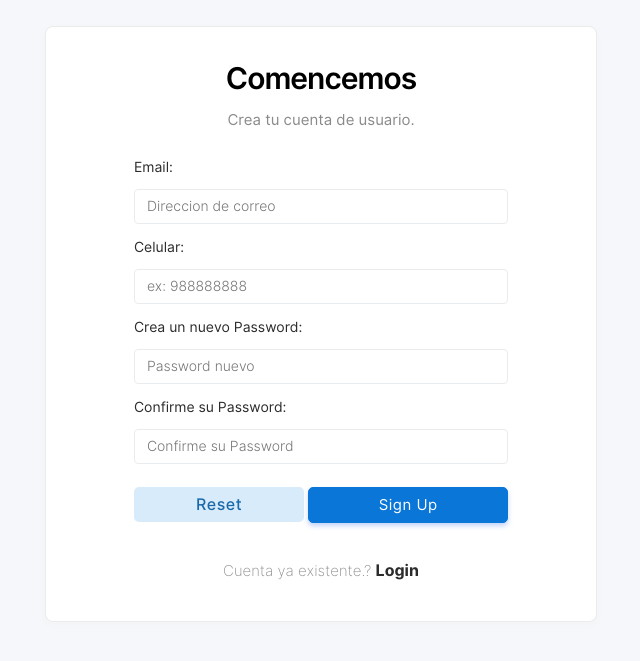
After one commit to Vjaraes/OLApoint-PdT, a PHP site: page /create-account.php in a window 1280 px wide. The commit adds this page. Shown: the top 661 px of the page, without its empty margins (319-959 px from the left). Run offline with PHP 8.4, Linux system fonts and the light colour scheme.

Commit message:
continuacion
continuacion

```diff
--- /dev/null
+++ b/create-account.php
@@ -0,0 +1,178 @@
+<!DOCTYPE html>
+<html lang="es">
+<head>
+    <meta charset="UTF-8">
+    <meta http-equiv="X-UA-Compatible" content="IE=edge">
+    <meta name="viewport" content="width=device-width, initial-scale=1.0">
+    <link rel="stylesheet" href="css/animations.css">
+    <link rel="stylesheet" href="css/main.css">
+    <link rel="stylesheet" href="css/signup.css">
+
+    <title>Crear una Cuenta</title>
+    <style>
+        .container{
+            animation: transitionIn-X 0.5s;
+        }
+    </style>
+</head>
+<body>
+<?php
+
+
+session_start();
+
+$_SESSION["user"]="";
+$_SESSION["usertype"]="";
+
+//Zona Horaria
+date_default_timezone_set('Santiago/America');
+$date = date('d-m-Y');
+
+$_SESSION["date"]=$date;
+
+
+
+include("connection.php");
+
+
+
+
+
+if($_POST){
+
+    $result= $database->query("select * from webuser");
+
+    $fname=$_SESSION['personal']['fname'];
+    $lname=$_SESSION['personal']['lname'];
+    $name=$fname." ".$lname;
+    $address=$_SESSION['personal']['address'];
+    $rut=$_SESSION['personal']['rut'];
+    $dob=$_SESSION['personal']['dob'];
+    $email=$_POST['newemail'];
+    $tele=$_POST['tele'];
+    $newpassword=$_POST['newpassword'];
+    $cpassword=$_POST['cpassword'];
+
+    if ($newpassword==$cpassword){
+        $sqlmain= "select * from webuser where email=?;";
+        $stmt = $database->prepare($sqlmain);
+        $stmt->bind_param("s",$email);
+        $stmt->execute();
+        $result = $stmt->get_result();
+        if($result->num_rows==1){
+            $error='<label for="promter" class="form-label" style="color:rgb(255, 62, 62);text-align:center;">Ya existe una cuenta asociada a este correo.</label>';
+        }else{
+
+            $database->query("insert into patient(pemail,pname,ppassword, paddress, pnic,pdob,ptel) values('$email','$name','$newpassword','$address','$rut','$dob','$tele');");
+            $database->query("insert into webuser values('$email','p')");
+
+            //print_r("insert into patient values($pid,'$email','$fname','$lname','$newpassword','$address','$rut','$dob','$tele');");
+            $_SESSION["user"]=$email;
+            $_SESSION["usertype"]="p";
+            $_SESSION["username"]=$fname;
+
+            header('Location: patient/index.php');
+            $error='<label for="promter" class="form-label" style="color:rgb(255, 62, 62);text-align:center;"></label>';
+        }
+
+    }else{
+        $error='<label for="promter" class="form-label" style="color:rgb(255, 62, 62);text-align:center;">Clave invalida: Por favor intente nuevamente.</label>';
+    }
+
+
+
+
+}else{
+    //header('location: signup.php');
+    $error='<label for="promter" class="form-label"></label>';
+}
+
+?>
+
+
+    <center>
+    <div class="container">
+        <table border="0" style="width: 69%;">
+            <tr>
+                <td colspan="2">
+                    <p class="header-text">Comencemos</p>
+                    <p class="sub-text">Crea tu cuenta de usuario.</p>
+                </td>
+            </tr>
+            <tr>
+                <form action="" method="POST" >
+                <td class="label-td" colspan="2">
+                    <label for="newemail" class="form-label">Email: </label>
+                </td>
+            </tr>
+            <tr>
+                <td class="label-td" colspan="2">
+                    <input type="email" name="newemail" class="input-text" placeholder="Direccion de correo" required>
+                </td>
+
+            </tr>
+            <tr>
+                <td class="label-td" colspan="2">
+                    <label for="tele" class="form-label">Celular: </label>
+                </td>
+            </tr>
+            <tr>
+                <td class="label-td" colspan="2">
+                    <input type="tel" name="tele" class="input-text"  placeholder="ex: 988888888" pattern="[9]{1}[0-9]{8}" >
+                </td>
+            </tr>
+            <tr>
+                <td class="label-td" colspan="2">
+                    <label for="newpassword" class="form-label">Crea un nuevo Password: </label>
+                </td>
+            </tr>
+            <tr>
+                <td class="label-td" colspan="2">
+                    <input type="password" name="newpassword" class="input-text" placeholder="Password nuevo" required>
+                </td>
+            </tr>
+            <tr>
+                <td class="label-td" colspan="2">
+                    <label for="cpassword" class="form-label">Confirme su Password: </label>
+                </td>
+            </tr>
+            <tr>
+                <td class="label-td" colspan="2">
+                    <input type="password" name="cpassword" class="input-text" placeholder="Confirme su Password" required>
+                </td>
+            </tr>
+
+            <tr>
+
+                <td colspan="2">
+                    <?php echo $error ?>
+
+                </td>
+            </tr>
+
+            <tr>
+                <td>
+                    <input type="reset" value="Reset" class="login-btn btn-primary-soft btn" >
+                </td>
+                <td>
+                    <input type="submit" value="Sign Up" class="login-btn btn-primary btn">
+                </td>
+
+            </tr>
+            <tr>
+                <td colspan="2">
+                    <br>
+                    <label for="" class="sub-text" style="font-weight: 280;">Cuenta ya existente.&#63; </label>
+                    <a href="login.php" class="hover-link1 non-style-link">Login</a>
+                    <br><br><br>
+                </td>
+            </tr>
+
+                    </form>
+            </tr>
+        </table>
+
+    </div>
+</center>
+</body>
+</html>
--- a/css/main.css
+++ b/css/main.css
@@ -19,8 +19,8 @@ body{
 }
 
 
-/*------custom-scroll-bar - fuente w3schools.com------------------*/
-/* ancho */
+
+  /* Scrollbar */
 ::-webkit-scrollbar {
     width: 5px;
   }
--- a/index.html
+++ b/index.html
@@ -1,5 +1,5 @@
 <!DOCTYPE html>
-<html lang="en">
+<html lang="es">
 <head>
     <meta charset="UTF-8">
     <meta http-equiv="X-UA-Compatible" content="IE=edge">
@@ -22,8 +22,8 @@
         <table border="0">
             <tr>
                 <td width="80%">
-                    <font class="edoc-logo">OLApoint </font>
-                    <font class="edoc-logo-sub">| OnLine Appointments</font>
+                    <font class="OLApoint-logo">OLApoint </font>
+                    <font class="OLApoint-logo-sub">| OnLine Appointments</font>
                 </td>
                 <td width="10%">
                    <a href="login.php"  class="non-style-link"><p class="nav-item">LOGIN</p></a>
```
Also changed, not shown: logout.php (added, +16 -0 lines), signup.php (added, +138 -0 lines).
